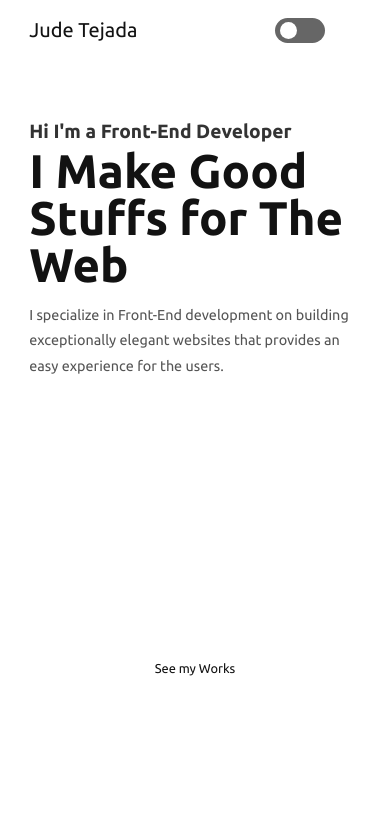
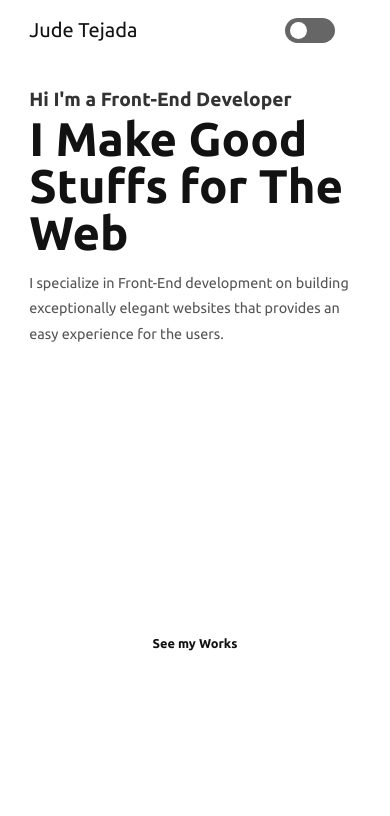
Before and after one commit to JudeTejada/PortfolioV1, a website with bundled scripts: page public/index.html in a window 390 px wide. Shown: the top 816 px of the page. Built offline with nearby package versions, Linux system fonts and the light colour scheme.

Commit message:
Fixed nav issue with mobile screen size

```diff
--- a/src/SASS/base/_base.scss
+++ b/src/SASS/base/_base.scss
@@ -23,6 +23,7 @@ body {
   font-family: "Ubuntu", sans-serif;
   background: var(--bg);
   margin-bottom: 2em;
+  transition: background 200ms ease-in-out, color 500ms ease-in-out;
 }
 ::-moz-selection,
 ::selection {
--- a/src/SASS/components/_btn.scss
+++ b/src/SASS/components/_btn.scss
@@ -46,10 +46,11 @@
     padding: 0;
     margin: 0;
     position: absolute;
-    bottom: 0;
+    bottom: 2em;
     left: 50%;
     transform: translateX(-50%);
     transition: 200ms ease;
+    font-weight: 700;
   }
 
   &--contact {
--- a/src/SASS/layout/_header.scss
+++ b/src/SASS/layout/_header.scss
@@ -1,8 +1,8 @@
 .header {
-  padding-top: 14.5em;
+  padding-top: 10.5em;
   position: relative;
   min-height: 100vh;
-
+  transition: 2000ms ease-in;
   @media (max-width: $bp-small) {
     min-height: 80vh;
   }
--- a/src/SASS/layout/_nav.scss
+++ b/src/SASS/layout/_nav.scss
@@ -27,6 +27,14 @@
     width: 22%;
     @media (max-width: $bp-medium) {
       width: 30%;
+    }
+
+    @media (max-width: $bp-small) {
+      width: 22%;
+    }
+
+    @media (max-width: $bp-smallest) {
+      width: 27%;
     }
   }
 
```
Also changed, not shown: dist/index.html, 4 other files.
